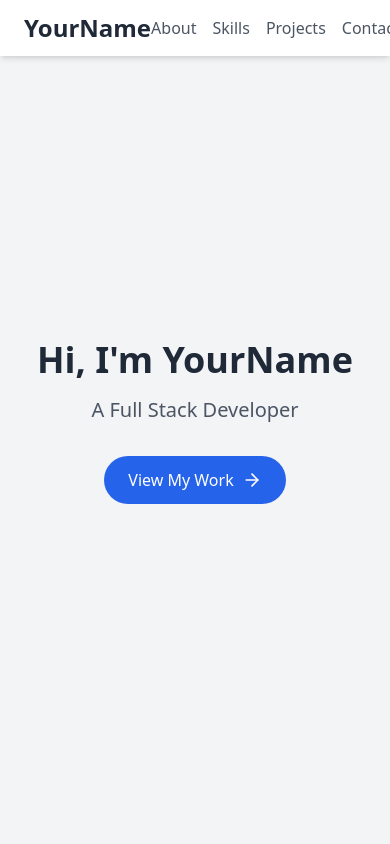
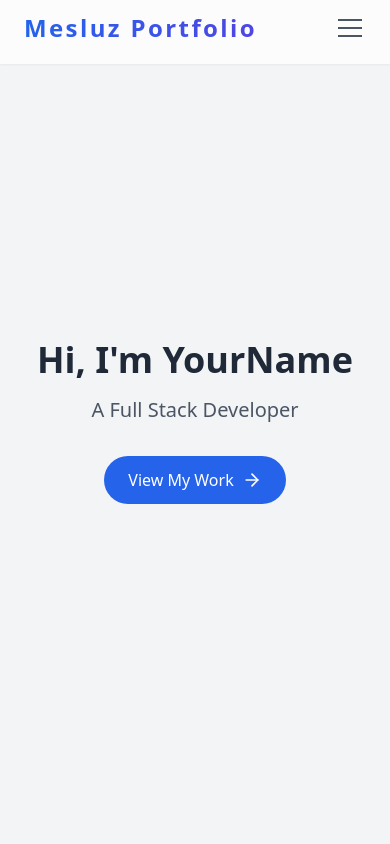
Before and after one commit to masahiro8218/next-portfolio, a Next.js app: page / in a window 390 px wide. Shown: the top 844 px of the page. Built offline with nearby package versions, Linux system fonts and the light colour scheme; a web font is replaced by a local one.

Commit message:
header.tsx 完成

```diff
--- a/components/Header.tsx
+++ b/components/Header.tsx
@@ -1,41 +1,146 @@
-'use client'
+'use client';
 
-import { motion } from 'framer-motion'
+import { motion } from 'framer-motion';
+import { useState, useEffect } from 'react';
 
 const Header = () => {
+  const [isOpen, setIsOpen] = useState(false);
+  const [isMobile, setIsMobile] = useState(false);
+
+  useEffect(() => {
+    const handleResize = () => {
+      setIsMobile(window.innerWidth <= 768);
+    };
+
+    // 初期化時にチェック
+    handleResize();
+
+    window.addEventListener('resize', handleResize);
+    return () => window.removeEventListener('resize', handleResize);
+  }, []);
+
+  const menuVariants = {
+    open: {
+      opacity: 1,
+      height: 'auto',
+      transition: {
+        duration: 0.3,
+      },
+    },
+    closed: {
+      opacity: 0,
+      height: 0,
+      transition: {
+        duration: 0.3,
+      },
+    },
+  };
 
   return (
     <motion.header
-      initial={{ y: -100 }}
-      animate={{ y: 0 }}
-      className="fixed w-full bg-white shadow-md z-10"
+      initial={{ y: -100, opacity: 0 }}
+      animate={{ y: 0, opacity: 1 }}
+      transition={{
+        duration: 0.6,
+        type: 'spring',
+        bounce: 0.6,
+      }}
+      className='fixed w-full top-0 z-50 bg-opacity-70 backdrop-blur-md bg-white shadow-sm'
     >
-      <nav className="container mx-auto px-6 py-3 flex justify-between items-center">
+      <nav className='container mx-auto px-6 py-3'>
+        <div className='flex justify-between items-center'>
           <motion.div
-          initial={{ opacity: 0 }}
-          animate={{ opacity: 1 }}
+            initial={{ x: -100, opacity: 0 }}
+            animate={{ x: 0, opacity: 1 }}
             transition={{ delay: 0.2 }}
-          className="text-2xl font-bold text-gray-800"
+            className='text-2xl font-bold tracking-widest bg-gradient-to-r from-blue-600 to-indigo-600 text-transparent bg-clip-text'
           >
-          YourName
+            Mesluz Portfolio
           </motion.div>
-        <ul className="flex space-x-4">
+
+          {/* ハンバーガーメニューボタン */}
+          {isMobile && (
+            <motion.button
+              onClick={() => setIsOpen(!isOpen)}
+              initial={{ x: 100, opacity: 0 }}
+              animate={{ x: 0, opacity: 1 }}
+              transition={{ delay: 0.2 }}
+              className='flex flex-col justify-center items-center w-8 h-8 space-y-1.5'
+            >
+              <span
+                className={`block w-6 h-0.5 bg-gray-600 transform transition-all duration-300 ${
+                  isOpen ? 'rotate-45 translate-y-2' : ''
+                }`}
+              />
+              <span
+                className={`block w-6 h-0.5 bg-gray-600 transition-all duration-300 ${
+                  isOpen ? 'opacity-0' : ''
+                }`}
+              />
+              <span
+                className={`block w-6 h-0.5 bg-gray-600 transform transition-all duration-300 ${
+                  isOpen ? '-rotate-45 -translate-y-2' : ''
+                }`}
+              />
+            </motion.button>
+          )}
+
+          {/* デスクトップメニュー */}
+          {!isMobile && (
+            <ul className='flex space-x-4'>
               {['About', 'Skills', 'Projects', 'Contact'].map((item, index) => (
                 <motion.li
                   key={item}
-              initial={{ opacity: 0 }}
-              animate={{ opacity: 1 }}
-              transition={{ delay: 0.2 + index * 0.1 }}
+                  initial={{ x: 100, opacity: 0 }}
+                  animate={{ x: 0, opacity: 1 }}
+                  transition={{ delay: 0.2 + index * 0.2 }}
                 >
-              <a href={`#${item.toLowerCase()}`} className="text-gray-600 hover:text-gray-900">
+                  <a
+                    href={`#${item.toLowerCase()}`}
+                    className='text-gray-600 hover:text-blue-600 relative group transition-colors duration-300 tracking-wider'
+                  >
                     {item}
+                    <span className='absolute bottom-0 left-0 w-0 h-0.5 bg-blue-600 group-hover:w-full transition-all duration-300' />
                   </a>
                 </motion.li>
               ))}
             </ul>
+          )}
+        </div>
+
+        {/* モバイルメニュー */}
+        {isMobile && (
+          <motion.ul
+            variants={menuVariants}
+            initial='closed'
+            animate={isOpen ? 'open' : 'closed'}
+            className='flex flex-col items-center space-y-2 overflow-hidden mt-2'
+          >
+            {['About', 'Skills', 'Projects', 'Contact'].map((item, index) => (
+              <motion.li
+                key={item}
+                initial={{ x: 100, opacity: 0 }}
+                animate={{ x: 0, opacity: 1 }}
+                transition={{ delay: 0.1 + index * 0.1 }}
+                className='w-full text-center'
+              >
+                <div className='inline-block relative'>
+                  <a
+                    href={`#${item.toLowerCase()}`}
+                    className='block py-1 text-gray-600 hover:text-blue-600 group transition-colors duration-300 tracking-wider'
+                    onClick={() => setIsOpen(false)}
+                  >
+                    {item}
+                    <span className='absolute bottom-0 left-0 w-0 h-0.5 bg-blue-600 group-hover:w-full transition-all duration-300' />
+                  </a>
+                </div>
+              </motion.li>
+            ))}
+          </motion.ul>
+        )}
       </nav>
     </motion.header>
-  )
-}
+  );
+};
 
-export default Header
+export default Header;
```
Lines whose indentation alone changed are shown as unchanged.
